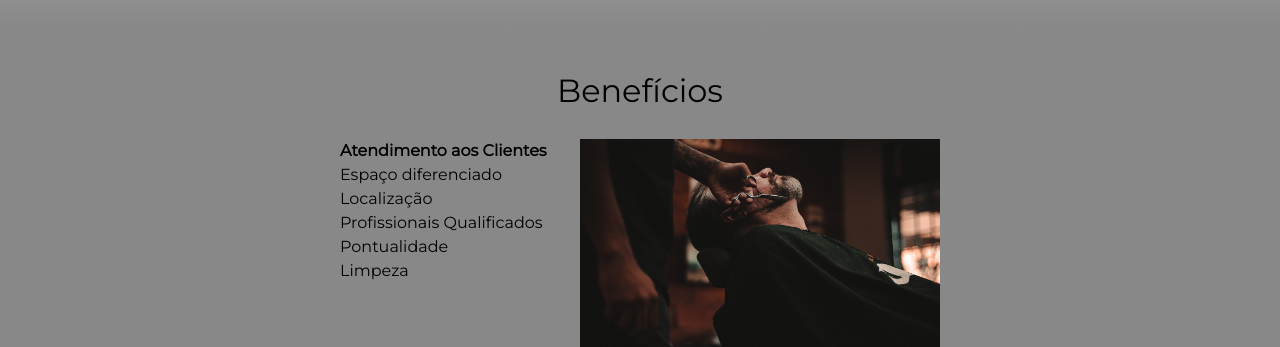
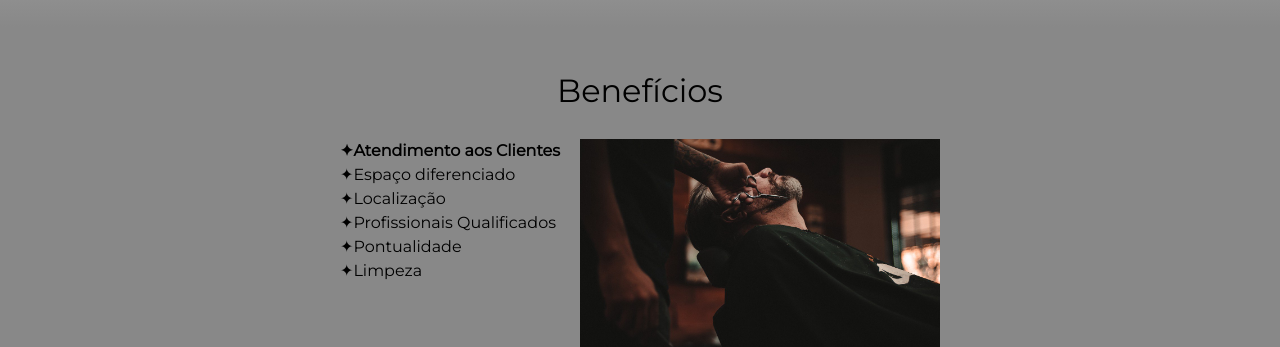
Before and after one commit to carolinaltorres/HTML-CSS, a plain HTML site: page index.html in a window 1280 px wide. Shown: the part 1580-1927 px from the top of the page. Drawn offline with Linux system fonts and the light colour scheme.

Commit message:
Utilizando propriedade do CSS :before

```diff
--- a/style.css
+++ b/style.css
@@ -236,6 +236,11 @@ Para definir a porcentagem do degradê colocar na frente da cor:
   font-weight: bold;
 }
 
+/*Ao colocarmos algo no CSS dessa forma, não será parte do texto selecionável, será apenas um elemento visual*/
+.itens:before {
+  content: "✦";
+}
+
 .imagem-beneficios {
   width: 60%;
 }
```
